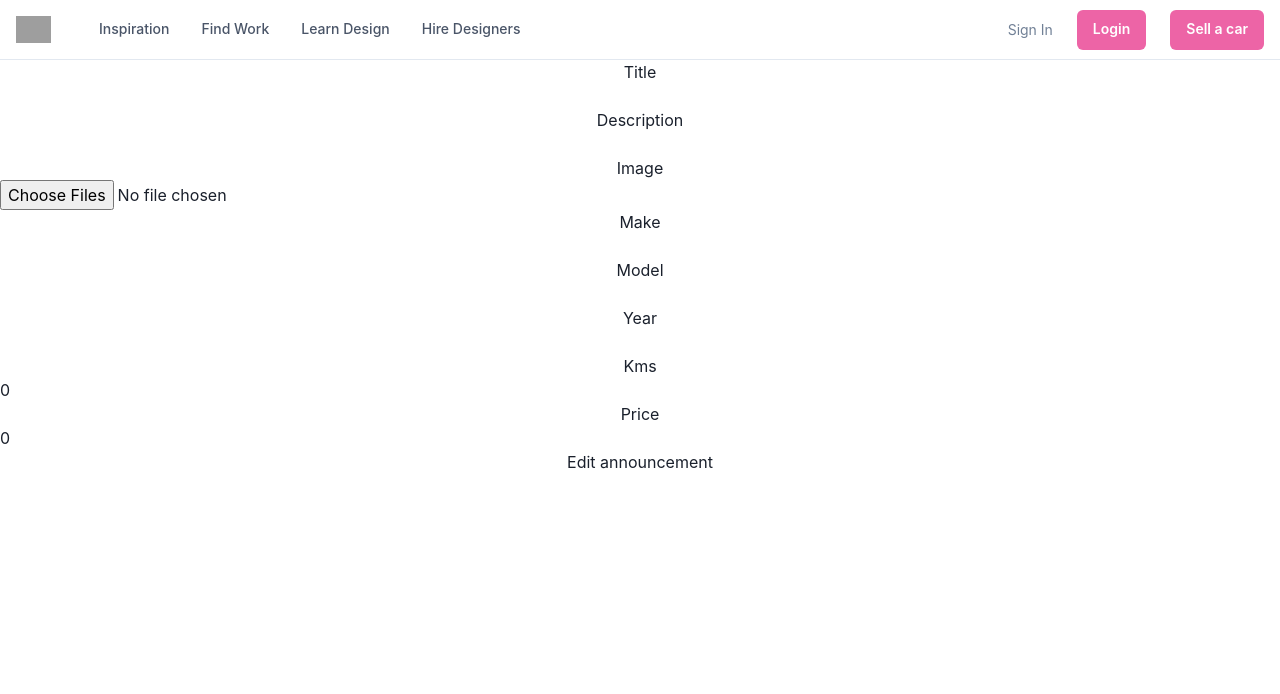
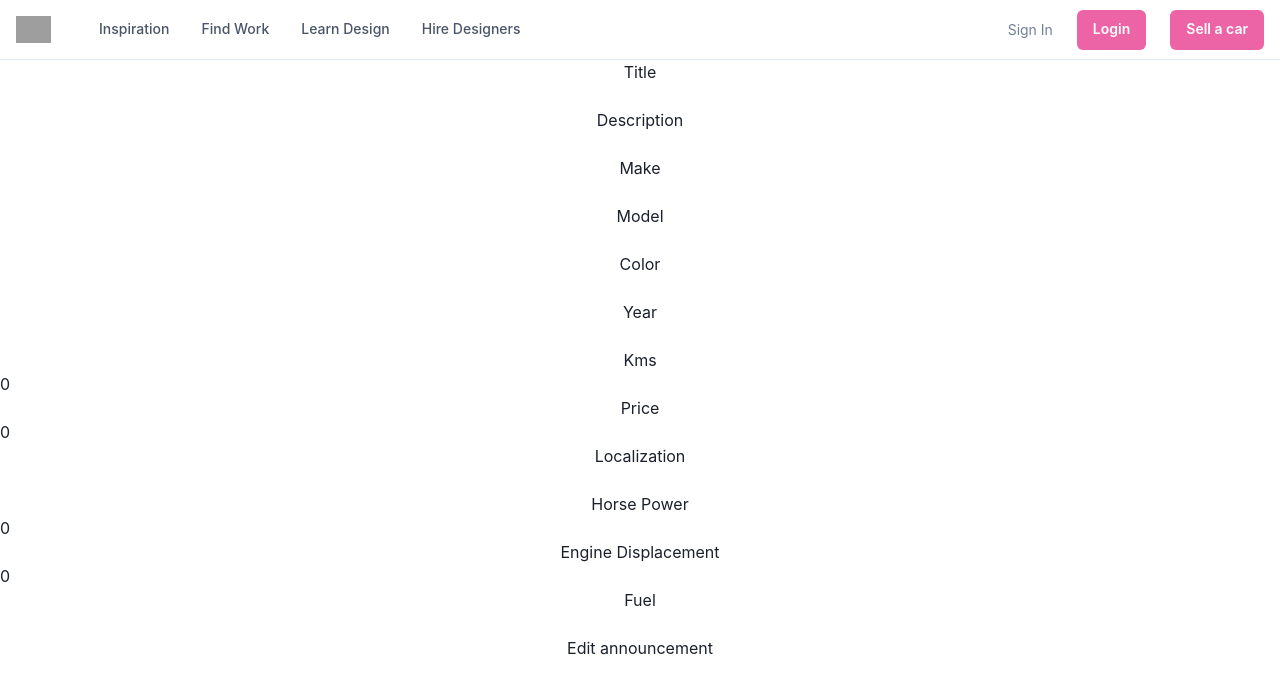
Before and after one commit to joaovff/Auto-Premium-Frontend, a React (Create React App) app: page /announcements/edit/1 in a window 1280 px wide. Shown: the top 694 px of the page. Built offline with nearby package versions, Linux system fonts and the light colour scheme; grey boxes are pictures that could not be loaded.

Commit message:
edit announcement fixed

```diff
--- a/src/api.js
+++ b/src/api.js
@@ -34,9 +34,13 @@ export const verify = (token) => {
   });
 };
 
-export const updateAnnouncement = (announcementId) => {
-  return axios.put(`${BASE_URL}/announcements/${announcementId}`, announcementId)
-}
+export const updateAnnouncement = (announcementId, announcement
+  ) => {
+  return axios.put(
+    `${BASE_URL}/announcements/edit/${announcementId}`,
+    announcement
+  );
+};
 
 export const uploadImage = (uploadData) => {
   return axios.post(`${BASE_URL}/announcements/upload`, uploadData);
--- a/src/pages/EditAnnouncement.js
+++ b/src/pages/EditAnnouncement.js
@@ -1,19 +1,23 @@
 import { useState } from "react";
-import { useNavigate } from "react-router";
+import { useNavigate, useParams } from "react-router";
 import { updateAnnouncement } from "../api";
 import { uploadImage } from "../api";
 
-
 function EditAnnouncement() {
-
+  const { announcementId } = useParams();
   const [title, setTitle] = useState("");
   const [description, setDescription] = useState("");
-    const [image, setImage] = useState(null);
   const [make, setMake] = useState("");
   const [model, setModel] = useState("");
+  const [color, setColor] = useState("");
   const [year, setYear] = useState("");
   const [kms, setKms] = useState(0);
+  const [image, setImage] = useState(null);
   const [price, setPrice] = useState(0);
+  const [localization, setLocalization] = useState("");
+  const [hp, setHp] = useState(0);
+  const [engineDisplacement, setEngineDisplacement] = useState(0);
+  const [fuel, setFuel] = useState("");
 
   const navigate = useNavigate();
 
@@ -25,46 +29,74 @@ function EditAnnouncement() {
     setDescription(event.target.value);
   }
 
-    function handleKmsChange(event) {
-      setKms(event.target.value);
-    }
-    function handleYearChange(event) {
-      setYear(event.target.value);
-    }
   function handleMakeChange(event) {
     setMake(event.target.value);
   }
+
   function handleModelChange(event) {
     setModel(event.target.value);
   }
 
+  function handleColorChange(event) {
+    setColor(event.target.value);
+  }
+
+  function handleYearChange(event) {
+    setYear(event.target.value);
+  }
+
+  function handleKmsChange(event) {
+    setKms(event.target.value);
+  }
+  /*
   function handleImageSelect(event) {
     setImage(event.target.files[0]);
-    }
+  } */
+
   function handlePriceChange(event) {
     setPrice(event.target.value);
   }
+
+  function handleLocalizationChange(event) {
+    setLocalization(event.target.value);
+  }
+
+  function handleHpChange(event) {
+    setHp(event.target.value);
+  }
+
+  function handleEngineDisplacementChange(event) {
+    setEngineDisplacement(event.target.value);
+  }
+
+  function handleFuelChange(event) {
+    setFuel(event.target.value);
+  }
+
   async function handleSubmitForm(event) {
     event.preventDefault();
     //1. Upload the image through the backend
-      const uploadData = new FormData();
+    /*     const uploadData = new FormData();
     uploadData.append("fileName", image);
-      const response = await uploadImage(uploadData);
+    const response = await uploadImage(uploadData); */
 
     //2. Once we get the imageUrl -> create a project
     //with title, description and imageUrl
-      await updateAnnouncement({
+    await updateAnnouncement(announcementId, {
       title,
       description,
-        image: response.data.fileUrl,
       make,
       model,
+      color,
       year,
       kms,
       price,
+      localization,
+      hp,
+      engineDisplacement,
+      fuel,
     });
 
-      console.log("Created!");
     navigate("/");
   }
 
@@ -91,8 +123,6 @@ function EditAnnouncement() {
         value={description}
         onChange={handleDescriptionChange}
       />
-        <label htmlFor="image">Image</label>
-        <input id="image" type="file" multiple onChange={handleImageSelect} />
 
       <label htmlFor="make">Make</label>
       <input id="make" type="text" value={make} onChange={handleMakeChange} />
@@ -105,11 +135,22 @@ function EditAnnouncement() {
         onChange={handleModelChange}
       />
 
+      <label htmlFor="color">Color</label>
+      <input
+        id="color"
+        type="text"
+        value={color}
+        onChange={handleColorChange}
+      />
+
       <label htmlFor="year">Year</label>
       <input id="year" type="number" value={year} onChange={handleYearChange} />
 
       <label htmlFor="kms">Kms</label>
       <input id="kms" type="number" value={kms} onChange={handleKmsChange} />
+      {/*
+      <label htmlFor="image">Image</label>
+      <input id="image" type="file" multiple onChange={handleImageSelect} /> */}
 
       <label htmlFor="price">Price</label>
       <input
@@ -119,6 +160,28 @@ function EditAnnouncement() {
         onChange={handlePriceChange}
       />
 
+      <label htmlFor="localization">Localization</label>
+      <input
+        id="localization"
+        type="text"
+        value={localization}
+        onChange={handleLocalizationChange}
+      />
+
+      <label htmlFor="hp">Horse Power</label>
+      <input id="hp" type="number" value={hp} onChange={handleHpChange} />
+
+      <label htmlFor="engineDisplacement">Engine Displacement</label>
+      <input
+        id="engineDisplacement"
+        value={engineDisplacement}
+        type="number"
+        onChange={handleEngineDisplacementChange}
+      />
+
+      <label htmlFor="fuel">Fuel</label>
+      <input id="fuel" value={fuel} type="text" onChange={handleFuelChange} />
+
       <button type="submit">Edit announcement</button>
     </form>
   );
--- a/src/pages/NewAnnouncement.js
+++ b/src/pages/NewAnnouncement.js
@@ -5,14 +5,17 @@ import { createAnnouncement, getMakes, uploadImage } from "../api";
 function NewAnnouncement() {
   const [title, setTitle] = useState("");
   const [description, setDescription] = useState("");
-  const [image, setImage] = useState(null);
   const [make, setMake] = useState("");
   const [model, setModel] = useState("");
+  const [color, setColor] = useState("");
   const [year, setYear] = useState("");
   const [kms, setKms] = useState(0);
+  const [image, setImage] = useState(null);
   const [price, setPrice] = useState(0);
-
-  const [carMakes, setCarMakes] = useState([]);
+  const [localization, setLocalization] = useState("");
+  const [hp, setHp] = useState(0);
+  const [engineDisplacement, setEngineDisplacement] = useState(0);
+  const [fuel, setFuel] = useState("");
 
   const navigate = useNavigate();
 
@@ -24,65 +27,76 @@ function NewAnnouncement() {
     setDescription(event.target.value);
   }
 
-  function handleKmsChange(event) {
-    setKms(event.target.value);
+  function handleMakeChange(event) {
+    setMake(event.target.value);
   }
+
+  function handleModelChange(event) {
+    setModel(event.target.value);
+  }
+
+  function handleColorChange(event) {
+    setColor(event.target.value);
+  }
+
   function handleYearChange(event) {
     setYear(event.target.value);
   }
-  function handleMakeChange(event) {
-    setMake(event.target.value);
-  }
-  function handleModelChange(event) {
-    setModel(event.target.value);
+
+  function handleKmsChange(event) {
+    setKms(event.target.value);
   }
 
   function handleImageSelect(event) {
     setImage(event.target.files[0]);
   }
+
   function handlePriceChange(event) {
     setPrice(event.target.value);
   }
+
+  function handleLocalizationChange(event) {
+    setLocalization(event.target.value);
+  }
+
+  function handleHpChange(event) {
+    setHp(event.target.value);
+  }
+
+  function handleEngineDisplacementChange(event) {
+    setEngineDisplacement(event.target.value);
+  }
+
+  function handleFuelChange(event) {
+    setFuel(event.target.value);
+  }
+
   async function handleSubmitForm(event) {
     event.preventDefault();
-    //1. Upload the image through the backend
+/*     //1. Upload the image through the backend
     const uploadData = new FormData();
     uploadData.append("fileName", image);
-    const response = await uploadImage(uploadData);
+    const response = await uploadImage(uploadData); */
 
     //2. Once we get the imageUrl -> create a project
     //with title, description and imageUrl
     await createAnnouncement({
       title,
       description,
-      image: response.data.fileUrl,
       make,
       model,
+      color,
       year,
       kms,
       price,
+      localization,
+      hp,
+      engineDisplacement,
+      fuel,
     });
 
-    console.log("Created!");
     navigate("/");
   }
-
-  useEffect(() => {
-    async function getAllMakes() {
-      const response = await getMakes();
-      setCarMakes(
-        response.data.Results.sort((a, b) => {
-          if (a.MakeName < b.MakeName) {
-            return -1;
-          } else if (a.MakeName > b.MakeName) {
-            return 1;
-          }
-          return 0;
-        })
-      );
-    }
-    getAllMakes();
-  }, []);
 
   return (
     <form
@@ -107,20 +121,9 @@ function NewAnnouncement() {
         value={description}
         onChange={handleDescriptionChange}
       />
-      <label htmlFor="image">Image</label>
-      <input id="image" type="file" multiple onChange={handleImageSelect} />
 
       <label htmlFor="make">Make</label>
-      <select id="make" onChange={handleMakeChange}>
-        {carMakes &&
-          carMakes.map((make) => {
-            return (
-              <option key={make.MakeId} value={make.MakeName}>
-                {make.MakeName}
-              </option>
-            );
-          })}
-      </select>
+      <input id="make" type="text" value={make} onChange={handleMakeChange} />
 
       <label htmlFor="model">Model</label>
       <input
@@ -130,11 +133,22 @@ function NewAnnouncement() {
         onChange={handleModelChange}
       />
 
+      <label htmlFor="color">Color</label>
+      <input
+        id="color"
+        type="text"
+        value={color}
+        onChange={handleColorChange}
+      />
+
       <label htmlFor="year">Year</label>
       <input id="year" type="number" value={year} onChange={handleYearChange} />
 
       <label htmlFor="kms">Kms</label>
       <input id="kms" type="number" value={kms} onChange={handleKmsChange} />
+
+      <label htmlFor="image">Image</label>
+      <input id="image" type="file" multiple onChange={handleImageSelect} />
 
       <label htmlFor="price">Price</label>
       <input
@@ -144,7 +158,29 @@ function NewAnnouncement() {
         onChange={handlePriceChange}
       />
 
-      <button type="submit">Create announcement</button>
+      <label htmlFor="localization">Localization</label>
+      <input
+        id="localization"
+        type="text"
+        value={localization}
+        onChange={handleLocalizationChange}
+      />
+
+      <label htmlFor="hp">Horse Power</label>
+      <input id="hp" type="number" value={hp} onChange={handleHpChange} />
+
+      <label htmlFor="engineDisplacement">Engine Displacement</label>
+      <input
+        id="engineDisplacement"
+        value={engineDisplacement}
+        type="number"
+        onChange={handleEngineDisplacementChange}
+      />
+
+      <label htmlFor="fuel">Fuel</label>
+      <input id="fuel" value={fuel} type="text" onChange={handleFuelChange} />
+
+      <button type="submit">Edit announcement</button>
     </form>
   );
 }
```
Lines whose indentation alone changed are shown as unchanged.
